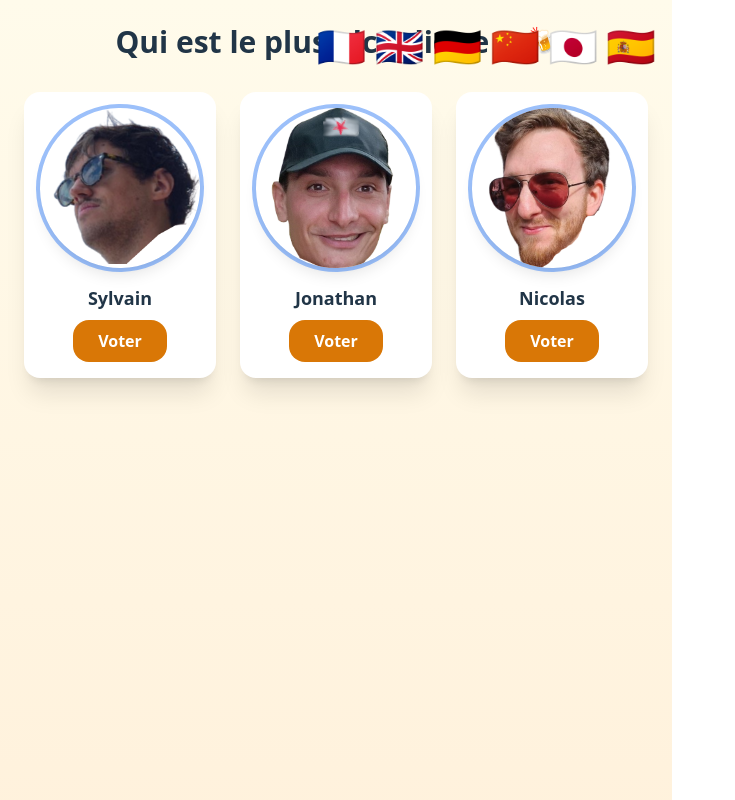
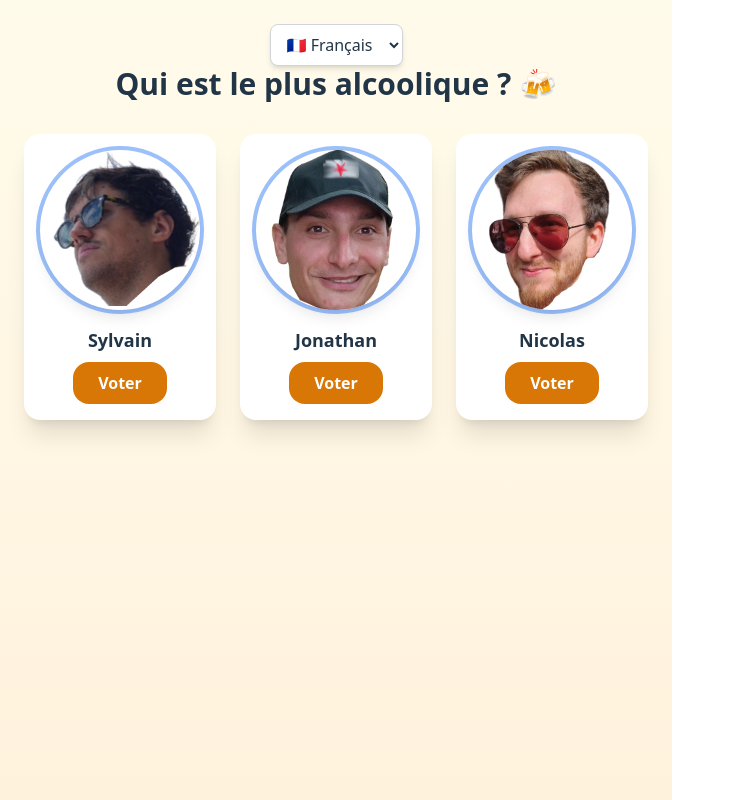
Before and after one commit to SG75007/WhoWillBeTheBestAlcoholic, a React (Vite) app: page / in a window 1280 px wide. Shown: the top 800 px of the page, without its empty margins (0-735 px from the left). Built offline with nearby package versions, Linux system fonts and the light colour scheme; no server answers; the database is empty.

Commit message:
modification des drapeaux

```diff
--- a/src/App.tsx
+++ b/src/App.tsx
@@ -125,33 +125,26 @@ export default function App() {
     return Math.round((votes[id] / totalVotes) * 100);
   };
 
-  // mapping des drapeaux
-  const flagMap: Record<string, string> = {
-    fr: "🇫🇷",
-    en: "🇬🇧",
-    de: "🇩🇪",
-    zh: "🇨🇳",
-    ja: "🇯🇵",
-    es: "🇪🇸",
-  };
-
   return (
     <div className="min-h-screen flex flex-col items-center justify-center bg-gradient-to-b from-amber-50 to-orange-100 p-6 relative">
-      {/* 🌍 Sélecteur de langue avec drapeaux uniquement */}
-      <div className="absolute top-4 right-4 flex space-x-2 z-50">
-        {Object.keys(flagMap).map((lng) => (
-              <motion.button
-                key={lng}
-                onClick={() => changeLang(lng as keyof typeof translations)}
-                whileHover={{ scale: 1.3 }}
-                whileTap={{ scale: 0.9 }}
-                className="bg-transparent border-none p-0 m-0 text-[2.5rem] cursor-pointer"
-                title={lng}
-              >
-            {flagMap[lng]}
-          </motion.button>
-        ))}
-      </div>
+    {/* 🌍 Sélecteur de langue en liste déroulante */}
+    <div className="position-sticky top-4 right-25%">
+      <select
+        value={lang}
+        onChange={(e) => changeLang(e.target.value as keyof typeof translations)}
+        className="bg-white border border-gray-300 rounded-lg shadow-md px-3 py-2
+                  text-sm md:text-base cursor-pointer focus:outline-none focus:ring-2
+                  focus:ring-amber-500"
+      >
+        <option value="fr">🇫🇷 Français</option>
+        <option value="en">🇬🇧 English</option>
+        <option value="de">🇩🇪 Deutsch</option>
+        <option value="zh">🇨🇳 中文</option>
+        <option value="ja">🇯🇵 日本語</option>
+        <option value="es">🇪🇸 Español</option>
+      </select>
+    </div>
+
 
       <h1 className="text-3xl font-bold mb-8">{translations[lang].title}</h1>
 
```
Also changed, not shown: 1 other file (tests, documents, lock files or other folders).
